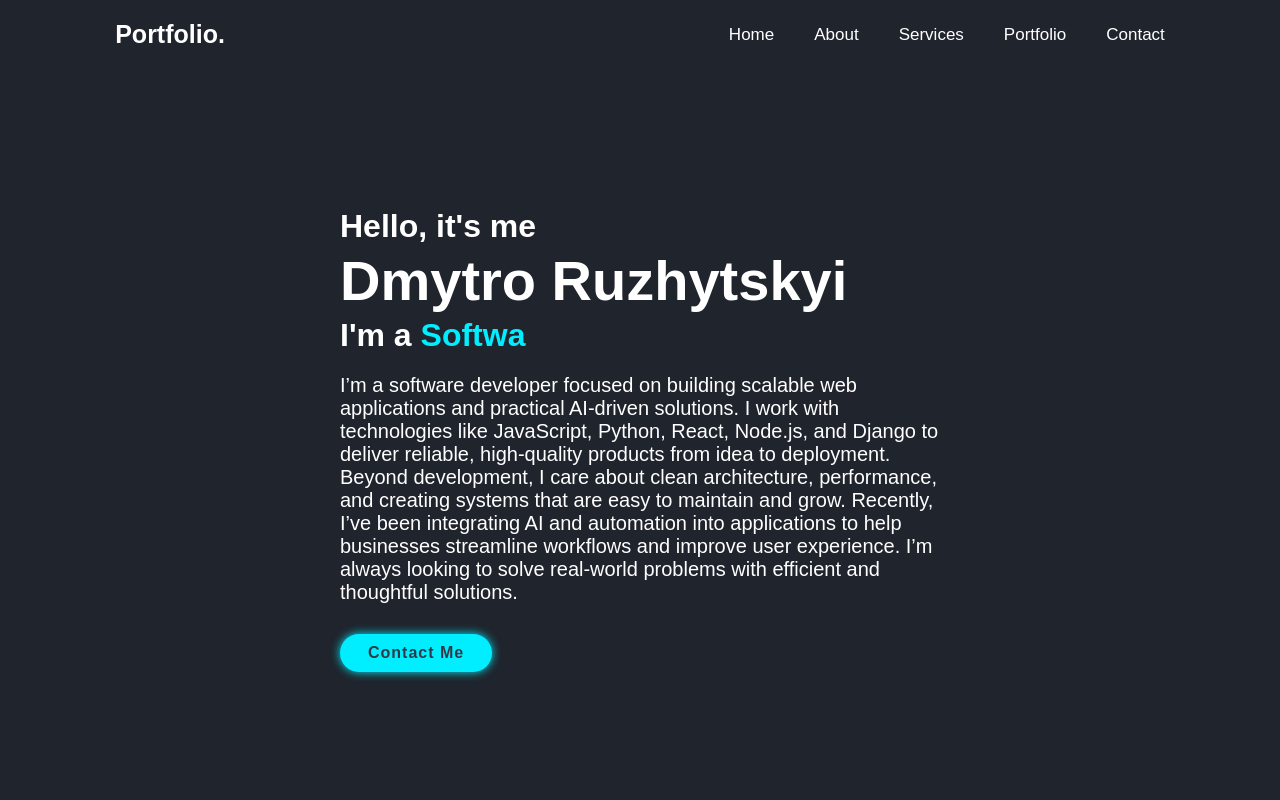
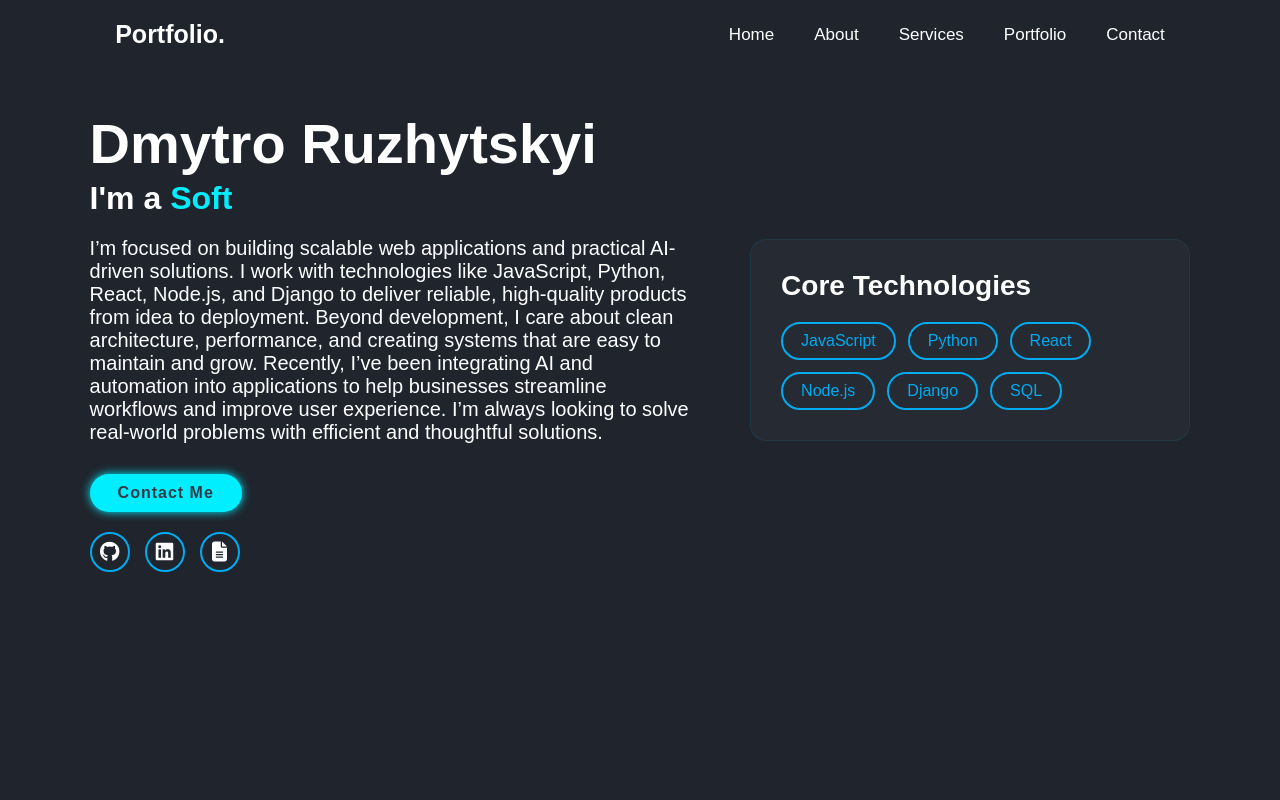
Before and after one commit to dmitruz/my-portfolio, a React (Create React App) app: page / in a window 1280 px wide. Shown: the top 800 px of the page. Built offline with nearby package versions, Linux system fonts and the light colour scheme.

Commit message:
add skills section

```diff
--- a/public/index.html
+++ b/public/index.html
@@ -11,6 +11,7 @@
     />
     <link rel="apple-touch-icon" href="%PUBLIC_URL%/logo192.png" />
     <link href="https://unpkg.com/boxicons@2.1.4/css/boxicons.min.css" rel="stylesheet">
+    <link rel="stylesheet" href="https://cdnjs.cloudflare.com/ajax/libs/font-awesome/6.4.2/css/all.min.css" />
     <!--
       manifest.json provides metadata used when your web app is installed on a
       user's mobile device or desktop. See https://developers.google.com/web/fundamentals/web-app-manifest/
--- a/src/components/Home.jsx
+++ b/src/components/Home.jsx
@@ -8,14 +8,13 @@ export default function Home() {
     return (
         <section className="home" id="home">
             <div className="home-content">
-                <h3>Hello, it's me</h3>
                 <h1>Dmytro Ruzhytskyi</h1>
 
                 <h3>
                     I'm a <span>{typedText}</span>
                 </h3>
                 <p className="home-paragraph">
-                    I’m a software developer focused on building scalable web applications and practical AI-driven solutions.
+                    I’m  focused on building scalable web applications and practical AI-driven solutions.
 
                     I work with technologies like JavaScript, Python, React, Node.js, and Django to deliver reliable, high-quality products from idea to deployment.
 
@@ -24,6 +23,28 @@ export default function Home() {
                     I’m always looking to solve real-world problems with efficient and thoughtful solutions.
                 </p>
                 <a href="#contact" className="btn">Contact Me</a>
+                <div className="sociale-links">
+                    <a href="https://github.com/dmitruz" target="_blank" rel="noopener noreferrer" aria-label="GitHub">
+                        <i className="fab fa-github" style={{ color: '#fff' }}></i>
+                    </a>
+                    <a href="https://linkedin.com/in/dmytro-ruzhytskyi/" target="_blank" rel="noopener noreferrer" aria-label="LinkedIn">
+                        <i className="fab fa-linkedin" style={{ color: '#fff' }}></i>
+                    </a>
+                    <a href="https://docs.google.com/document/d/1tCjc4wjreTcB3EkBvxKlqnpwPFNlewMbad8ztNbTAUg/edit?usp=sharing" target="_blank" rel="noopener noreferrer" aria-label="Download CV">
+                        <i className="fas fa-file-alt" style={{ color: '#fff' }}></i>
+                    </a>
+                </div>
+            </div>
+            <div className="home-skills">
+                <h2>Core Technologies</h2>
+                <div className="skills-grid">
+                    <div className="skill-item">JavaScript</div>
+                    <div className="skill-item">Python</div>
+                    <div className="skill-item">React</div>
+                    <div className="skill-item">Node.js</div>
+                    <div className="skill-item">Django</div>
+                    <div className="skill-item">SQL</div>
+                </div>
             </div>
         </section>
     );
--- a/src/styles/main.css
+++ b/src/styles/main.css
@@ -78,93 +78,300 @@ section {
     display: none;
 }
 
+
+
+/* HOME SECTION MODIFICATIONS --------------------------------*/
+
 .home {
     display: flex;
-    justify-content: center;
+    flex-direction: row;
+    /* Side-by-side layout on desktop viewports */
+    justify-content: space-between;
     align-items: center;
+    gap: 4rem;
+    padding: 0 7%;
+    /* Adds safety boundaries on wide displays */
+    min-height: 85vh;
 }
 
-.home-img img {
-    width: 30vw;
-    animation: floatImage 4s ease-in-out;
-    border-radius: 50%;
-    margin-left: 4rem;
-}
-
-@keyframes floatImage {
-    0% {
-        transform: translateY(0);
-    }
-
-    50% {
-        transform: translateY(-2.4rem);
-    }
-
-    100% {
-        transform: translateY(0);
-    }
+/* Restrict bio width so it leaves room for the technology block */
+.home-content {
+    flex: 1;
+    max-width: 55%;
 }
 
 .home-content h3 {
     font-size: 3.2rem;
     font-weight: 700;
+
 }
 
 .home-content h3:nth-of-type(2) {
     margin-bottom: 2rem;
 }
 
-span {
-    color: var(--main-color);
+.home-content h3:nth-of-type(2) {
+
+    margin-bottom: 2rem;
+
 }
 
-.home-content h1 {
-    font-size: 5.6rem;
-    font-weight: 700;
-    line-height: 1.3;
+
+
+span {
+
+    color: var(--main-color);
+
 }
 
+
+
+.home-content h1 {
+
+    font-size: 5.6rem;
+
+    font-weight: 700;
+
+    line-height: 1.3;
+
+}
+
+
+
 .home-content p {
+
     font-size: 2.0rem;
+
+}
+
+/* Right side panel layout styles */
+.home-skills {
+    flex: 1;
+    max-width: 40%;
+    background: rgba(255, 255, 255, 0.03);
+    /* Subtle backdrop contrast */
+    padding: 3rem;
+    border-radius: 1.6rem;
+    border: 1px solid rgba(0, 171, 240, 0.1);
+}
+
+.home-skills h2 {
+    font-size: 2.8rem;
+    margin-bottom: 2rem;
+    color: #fff;
 }
 
 .social-media a {
+
     display: inline-flex;
+
     justify-content: center;
+
     align-items: center;
+
     width: 4rem;
+
     height: 4rem;
+
     background: transparent;
+
     border: .2rem solid var(--main-color);
+
     border-radius: 50%;
+
     font-size: 2rem;
+
     color: var(--main-color);
+
     margin: 3rem 1.5rem 3rem 0;
+
     transition: .5s ease;
+
 }
 
+
+
 .social-media a:hover {
+
     background: var(--main-color);
+
     color: var(--second-bg-color);
+
     box-shadow: 0 0 1rem var(--main-color);
+
 }
 
+
+
 .btn {
+
     display: inline-block;
+
     padding: 1rem 2.8rem;
+
     background: var(--main-color);
+
     border-radius: 4rem;
+
     box-shadow: 0 0 1rem var(--main-color);
+
     font-size: 1.6rem;
+
     color: var(--second-bg-color);
+
     letter-spacing: .1rem;
+
     font-weight: 600;
+
     transition: .5s ease;
+
 }
 
+
+
 .btn:hover {
+
     box-shadow: none;
+
 }
+
+.sociale-links {
+
+    display: flex;
+
+    gap: 15px;
+
+    /* Puts space between the icons */
+
+    margin-top: 20px;
+
+    /* Puts space between the "Contact Me" button and links */
+
+}
+
+
+
+/* Individual link styling */
+
+.sociale-links a {
+
+    display: inline-flex;
+
+    justify-content: center;
+
+    align-items: center;
+
+    width: 40px;
+
+    /* Forces a width so it's no longer 0 */
+
+    height: 40px;
+
+    /* Forces a height so it's no longer 0 */
+
+    border: 2px solid #00abf0;
+
+    /* Use your portfolio's accent color here */
+
+    border-radius: 50%;
+
+    /* Makes them nice and round */
+
+    color: #00abf0;
+
+    /* Icon color */
+
+    font-size: 20px;
+
+    /* Icon size */
+
+    transition: all 0.3s ease;
+
+    text-decoration: none;
+
+}
+
+
+
+.sociale-links a i {
+
+    color: #ffffff !important;
+
+    /* Forces the icon itself to be white */
+
+    font-size: 20px;
+
+    /* Ensures it has a visible size */
+
+}
+
+
+
+/* Hover effect to make it interactive */
+
+.sociale-links a:hover {
+
+    background-color: #00abf0;
+
+    color: #fff;
+
+    /* Changes icon color to white on hover */
+
+    box-shadow: 0 0 10px #00abf0;
+
+    /* Optional: adds a nice glow effect */
+
+}
+
+/* Uniform layout array for skills tags */
+.skills-grid {
+    display: flex;
+    flex-wrap: wrap;
+    gap: 1.2rem;
+}
+
+.skill-item {
+    font-size: 1.6rem;
+    font-weight: 500;
+    padding: 0.8rem 1.8rem;
+    background: transparent;
+    border: 2px solid #00abf0;
+    /* Matches your accent highlight color */
+    color: #00abf0;
+    border-radius: 2rem;
+    transition: 0.3s ease;
+}
+
+.skill-item:hover {
+    background: #00abf0;
+    color: #fff;
+    box-shadow: 0 0 1rem #00abf0;
+}
+
+/* RESPONSIVE DESIGN FOR MOBILE VIEWS ---------------------------*/
+@media (max-width: 992px) {
+    .home {
+        flex-direction: column;
+        /* Vertically stack containers on tablet/mobile screens */
+        justify-content: center;
+        text-align: left;
+        padding: 5rem 3%;
+    }
+
+    .home-content,
+    .home-skills {
+        max-width: 100%;
+        /* Allow elements to occupy full screen container width */
+        width: 100%;
+    }
+
+    .home-skills {
+        margin-top: 3rem;
+        /* Separates the skill block from the bio above it */
+    }
+}
+
+/* AND HOME---------------------------------*/
 
 .about {
     display: flex;
@@ -310,11 +517,15 @@ span {
 
 .portfolio-layer h4 {
     font-size: 3rem;
+    font-weight: 700;
+    color: #1f242d;
 }
 
 .portfolio-layer p {
     font-size: 1.6rem;
+    font-weight: 700;
     margin: .3rem 0 1rem;
+    color: #1f242d;
 }
 
 .portfolio-layer a {
```
